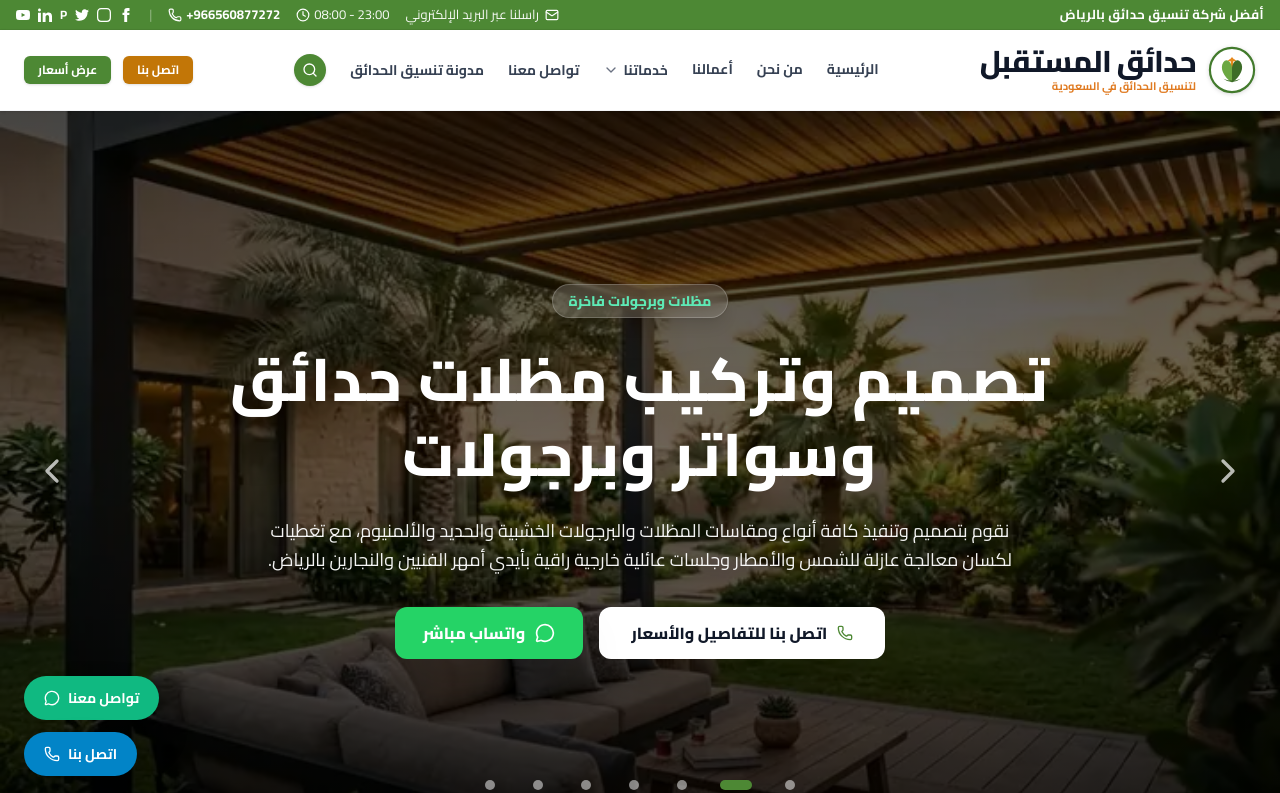
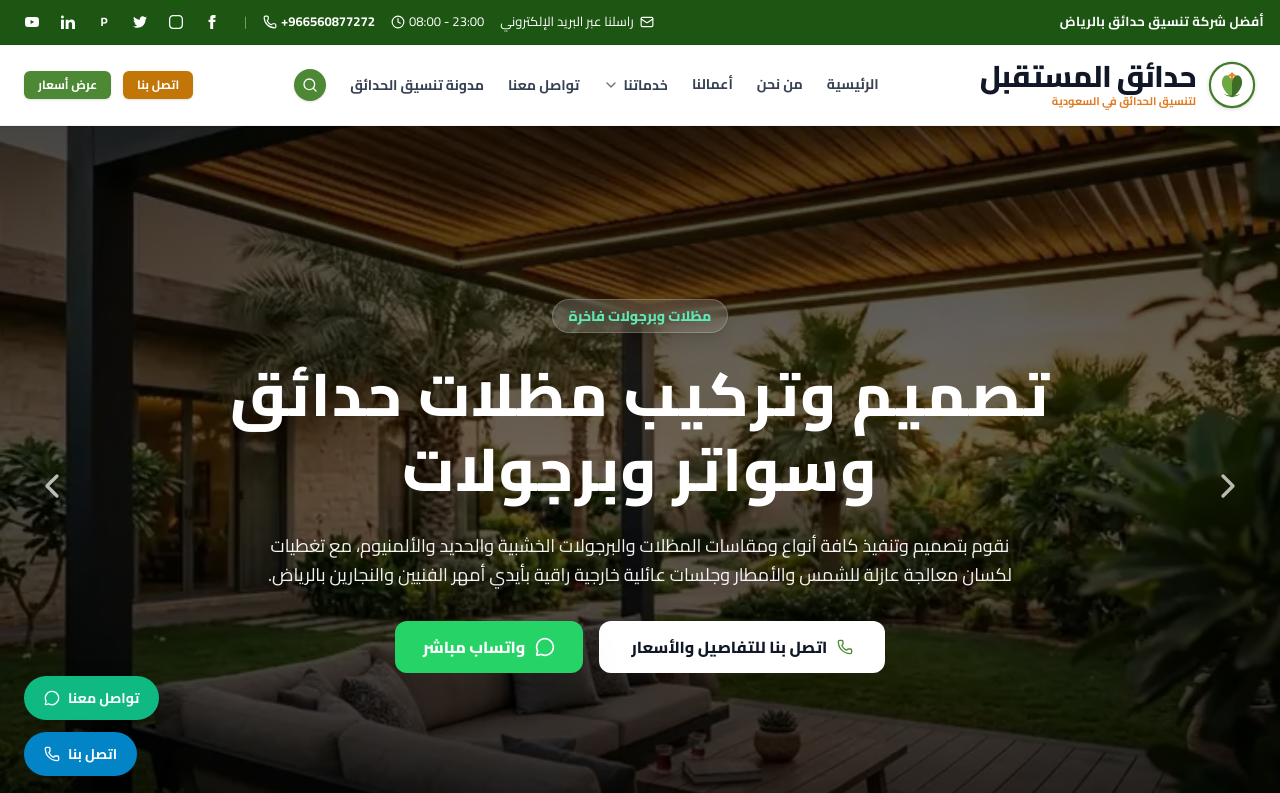
Before and after one commit to hadiqatalrayyan-dev/hadiqat-alrayyan, a Next.js app: page / in a window 1280 px wide. Shown: the top 793 px of the page. Built offline with nearby package versions, Linux system fonts and the light colour scheme.

Commit message:
a11y: enhance color contrast ratios to WCAG AAA standards and fix touch targets

```diff
--- a/src/components/BlogSection.tsx
+++ b/src/components/BlogSection.tsx
@@ -45,7 +45,7 @@ export default function BlogSection() {
                   />
 
                   {/* Green Date Badge in Top Left */}
-                  <div className="absolute top-2 left-2 bg-[#4d8834] text-white px-2.5 py-1 text-center shadow-md leading-tight">
+                  <div className="absolute top-2 left-2 bg-[#1d5512] text-white px-2.5 py-1 text-center shadow-md leading-tight">
                     <span className="block text-sm font-black">{item.day}</span>
                     <span className="block text-[10px] font-medium">{item.month}</span>
                   </div>
@@ -58,7 +58,7 @@ export default function BlogSection() {
                   </div>
 
                   {/* Watermark bar */}
-                  <div className="absolute bottom-0 left-0 right-0 bg-[#4d8834]/80 py-0.5 text-center">
+                  <div className="absolute bottom-0 left-0 right-0 bg-[#1d5512]/90 py-0.5 text-center">
                     <span className="text-[9px] font-bold text-white tracking-widest uppercase">
                       FUTUREGARDENS.SA
                     </span>
@@ -67,7 +67,7 @@ export default function BlogSection() {
 
                 {/* Title */}
                 <div className="px-6 pt-5 pb-2">
-                  <h3 className="text-base sm:text-lg font-bold text-gray-900 leading-snug group-hover:text-[#4d8834] transition-colors line-clamp-2">
+                  <h3 className="text-base sm:text-lg font-bold text-gray-900 leading-snug group-hover:text-[#1d5512] transition-colors line-clamp-2">
                     <Link href={`/blog/${item.slug}`}>
                       {item.title}
                     </Link>
@@ -86,7 +86,8 @@ export default function BlogSection() {
               <div className="px-6 pb-6 pt-1 flex justify-center">
                 <Link
                   href={`/blog/${item.slug}`}
-                  className="px-6 py-1.5 rounded-full border border-[#4d8834] text-[#4d8834] hover:bg-[#4d8834] hover:text-white font-bold text-xs transition-colors duration-200 shadow-sm inline-block"
+                  aria-label={`قراءة مقال ${item.title}`}
+                  className="px-6 py-1.5 rounded-full border-2 border-[#1d5512] text-[#1d5512] hover:bg-[#1d5512] hover:text-white font-bold text-xs transition-colors duration-200 shadow-sm inline-block"
                 >
                   اقرأني الآن
                 </Link>
--- a/src/components/Header.tsx
+++ b/src/components/Header.tsx
@@ -77,7 +77,7 @@ export default function Header() {
 
       {/* 1. Top Green Bar (Visible before scroll down) */}
       {!isScrolled && (
-        <div className="bg-[#4d8834] text-white text-[13px] py-1.5 px-4 shadow-sm border-b border-black/5 transition-all duration-300">
+        <div className="bg-[#1d5512] text-white text-[13px] py-1.5 px-4 shadow-sm border-b border-black/5 transition-all duration-300">
           <div className="max-w-7xl mx-auto flex flex-wrap justify-between items-center gap-2">
 
             {/* Tagline */}
@@ -90,14 +90,14 @@ export default function Header() {
               {/* Email */}
               <a
                 href={`mailto:${siteConfig.email}`}
-                className="hidden lg:flex items-center gap-1.5 text-white/95 hover:text-white transition-colors"
+                className="hidden lg:flex items-center gap-1.5 text-white hover:text-amber-200 transition-colors py-1"
               >
                 <Mail className="w-3.5 h-3.5 text-white" />
                 <span>راسلنا عبر البريد الإلكتروني</span>
               </a>
 
               {/* Working Hours */}
-              <div className="flex items-center gap-1 text-white/95" dir="ltr">
+              <div className="flex items-center gap-1 text-white" dir="ltr">
                 <Clock className="w-3.5 h-3.5 text-white" />
                 <span>{siteConfig.workingHours}</span>
               </div>
@@ -105,7 +105,7 @@ export default function Header() {
               {/* Phone */}
               <a
                 href={`tel:${siteConfig.phone}`}
-                className="flex items-center gap-1 text-white font-bold hover:underline"
+                className="flex items-center gap-1 text-white font-bold hover:underline py-1"
                 dir="ltr"
               >
                 <Phone className="w-3.5 h-3.5 text-white" />
@@ -115,12 +115,12 @@ export default function Header() {
               <span className="text-white/40 hidden sm:inline">|</span>
 
               {/* Social Icons */}
-              <div className="flex items-center gap-2 text-white">
+              <div className="flex items-center gap-1 text-white">
                 <a
                   href={siteConfig.socials.facebook}
                   target="_blank"
                   rel="noreferrer"
-                  className="hover:text-amber-300 transition-colors"
+                  className="p-1.5 hover:text-amber-300 transition-colors inline-flex items-center justify-center min-w-[32px] min-h-[32px]"
                   aria-label="Facebook"
                 >
                   <svg className="w-3.5 h-3.5 fill-current" viewBox="0 0 24 24">
@@ -131,7 +131,7 @@ export default function Header() {
                   href={siteConfig.socials.instagram}
                   target="_blank"
                   rel="noreferrer"
-                  className="hover:text-amber-300 transition-colors"
+                  className="p-1.5 hover:text-amber-300 transition-colors inline-flex items-center justify-center min-w-[32px] min-h-[32px]"
                   aria-label="Instagram"
                 >
                   <svg className="w-3.5 h-3.5 fill-current" viewBox="0 0 24 24">
@@ -142,7 +142,7 @@ export default function Header() {
                   href={siteConfig.socials.twitter}
                   target="_blank"
                   rel="noreferrer"
-                  className="hover:text-amber-300 transition-colors"
+                  className="p-1.5 hover:text-amber-300 transition-colors inline-flex items-center justify-center min-w-[32px] min-h-[32px]"
                   aria-label="Twitter"
                 >
                   <svg className="w-3.5 h-3.5 fill-current" viewBox="0 0 24 24">
@@ -153,7 +153,7 @@ export default function Header() {
                   href={siteConfig.socials.pinterest}
                   target="_blank"
                   rel="noreferrer"
-                  className="hover:text-amber-300 transition-colors font-bold text-xs"
+                  className="p-1.5 hover:text-amber-300 transition-colors font-bold text-xs inline-flex items-center justify-center min-w-[32px] min-h-[32px]"
                   aria-label="Pinterest"
                 >
                   <span>P</span>
@@ -162,7 +162,7 @@ export default function Header() {
                   href={siteConfig.socials.linkedin}
                   target="_blank"
                   rel="noreferrer"
-                  className="hover:text-amber-300 transition-colors"
+                  className="p-1.5 hover:text-amber-300 transition-colors inline-flex items-center justify-center min-w-[32px] min-h-[32px]"
                   aria-label="LinkedIn"
                 >
                   <svg className="w-3.5 h-3.5 fill-current" viewBox="0 0 24 24">
@@ -173,7 +173,7 @@ export default function Header() {
                   href={siteConfig.socials.youtube}
                   target="_blank"
                   rel="noreferrer"
-                  className="hover:text-amber-300 transition-colors"
+                  className="p-1.5 hover:text-amber-300 transition-colors inline-flex items-center justify-center min-w-[32px] min-h-[32px]"
                   aria-label="YouTube"
                 >
                   <svg className="w-3.5 h-3.5 fill-current" viewBox="0 0 24 24">
--- a/src/components/WhyChooseUs.tsx
+++ b/src/components/WhyChooseUs.tsx
@@ -97,7 +97,8 @@ export default function WhyChooseUs() {
             <div className="pt-4 flex flex-col sm:flex-row items-center gap-3">
               <a
                 href={`tel:${siteConfig.phone}`}
-                className="w-full sm:w-auto inline-flex items-center justify-center gap-2 bg-[#4d8834] hover:bg-[#3d6e29] text-white font-bold px-7 py-3.5 rounded-xl shadow-md transition-all hover:shadow-lg hover:-translate-y-0.5 text-sm sm:text-base"
+                aria-label={`اتصل بنا لطلب المعاينة على ${siteConfig.phoneDisplay}`}
+                className="w-full sm:w-auto inline-flex items-center justify-center gap-2 bg-[#1d5512] hover:bg-[#143e0c] text-white font-bold px-7 py-3.5 rounded-xl shadow-md transition-all hover:shadow-lg hover:-translate-y-0.5 text-sm sm:text-base"
               >
                 <Phone className="w-4 h-4" />
                 <span>اتصل بنا لطلب المعاينة: {siteConfig.phoneDisplay}</span>
@@ -107,7 +108,8 @@ export default function WhyChooseUs() {
                 href={`https://wa.me/${siteConfig.whatsapp}?text=${encodeURIComponent("السلام عليكم، أود الاستفسار عن عروض تنسيق الحدائق وضمان الـ 7 سنوات")}`}
                 target="_blank"
                 rel="noopener noreferrer"
-                className="w-full sm:w-auto inline-flex items-center justify-center gap-2 bg-[#e5a823] hover:bg-[#d69919] text-white font-bold px-6 py-3.5 rounded-xl shadow-md transition-all hover:shadow-lg hover:-translate-y-0.5 text-sm sm:text-base"
+                aria-label="استشارة واتساب فورية عن عروض تنسيق الحدائق"
+                className="w-full sm:w-auto inline-flex items-center justify-center gap-2 bg-[#b45309] hover:bg-[#92400e] text-white font-bold px-6 py-3.5 rounded-xl shadow-md transition-all hover:shadow-lg hover:-translate-y-0.5 text-sm sm:text-base"
               >
                 <MessageCircle className="w-4 h-4" />
                 <span>استشارة واتساب فورية</span>
```
Also changed, not shown: src/components/ContactSection.tsx (+5 -5 lines), src/components/GardenCostCalculator.tsx (+7 -7 lines), src/components/ServicesGrid.tsx (+5 -3 lines).
